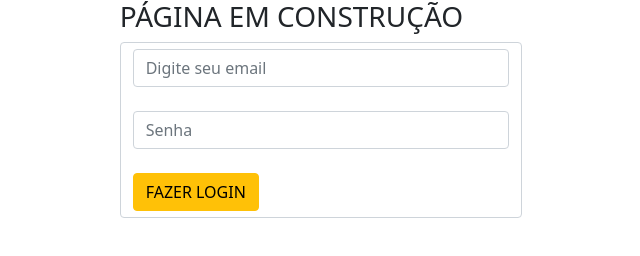
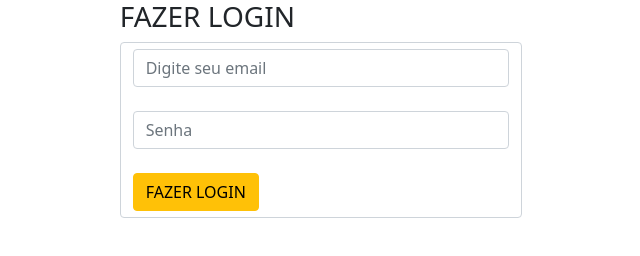
Before and after one commit to MaristaIrAcacio/login-vickieww, a plain HTML site: page login.html in a window 1280 px wide. Shown: the whole page, without its empty margins (319-959 px from the left). Drawn offline with nearby package versions, Linux system fonts and the light colour scheme.

Commit message:
adiciona html ao repositório

```diff
--- a/login.html
+++ b/login.html
@@ -10,7 +10,7 @@
 
 <body>
     <div class="container col-4">
-    	<h3>PÁGINA EM CONSTRUÇÃO</h3>
+    	<h3>FAZER LOGIN</h3>
         <form class="form-control">
             <input type="email" id="loginEmail" placeholder="Digite seu email" class="form-control" />
             <br>
```
